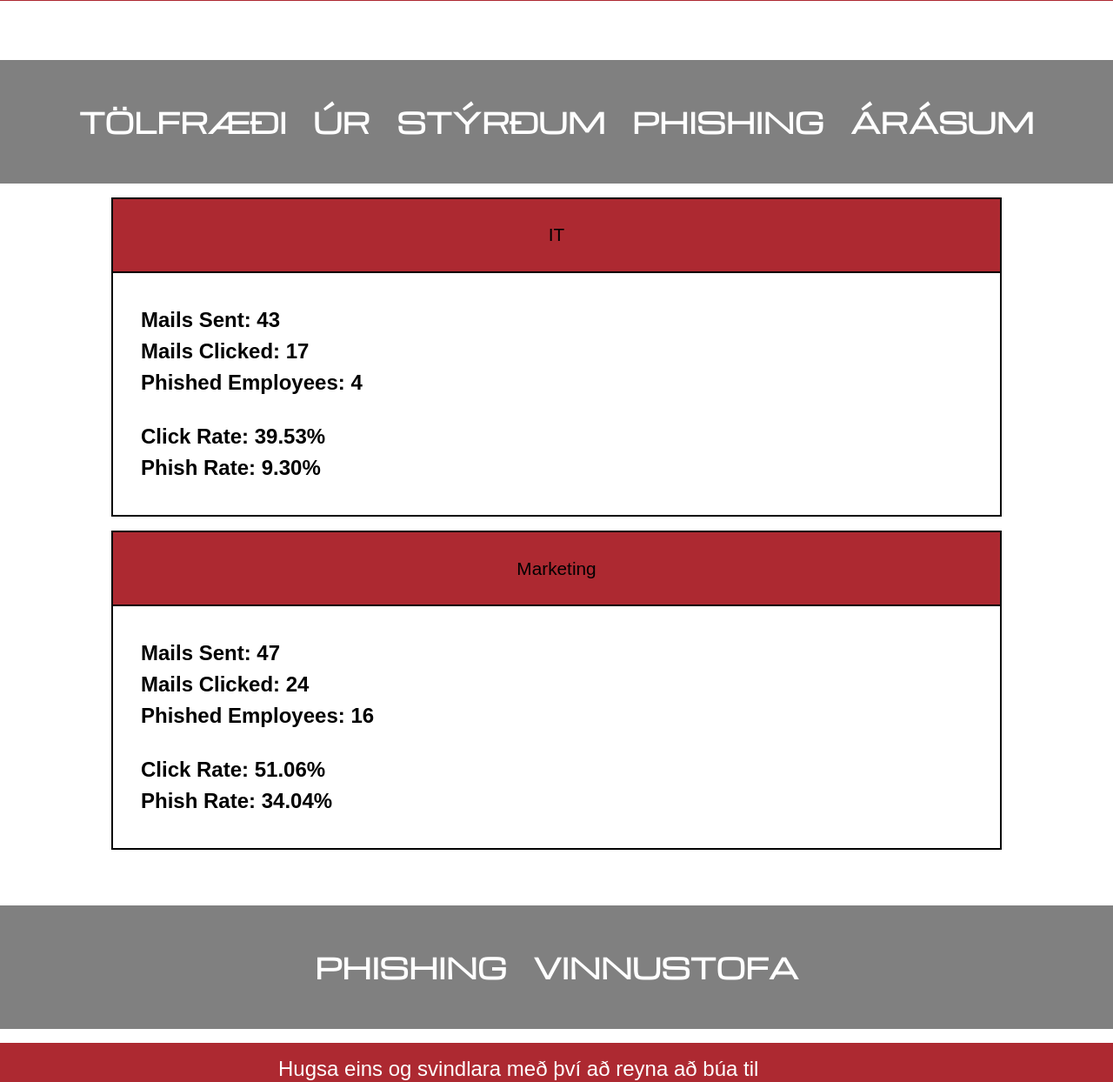
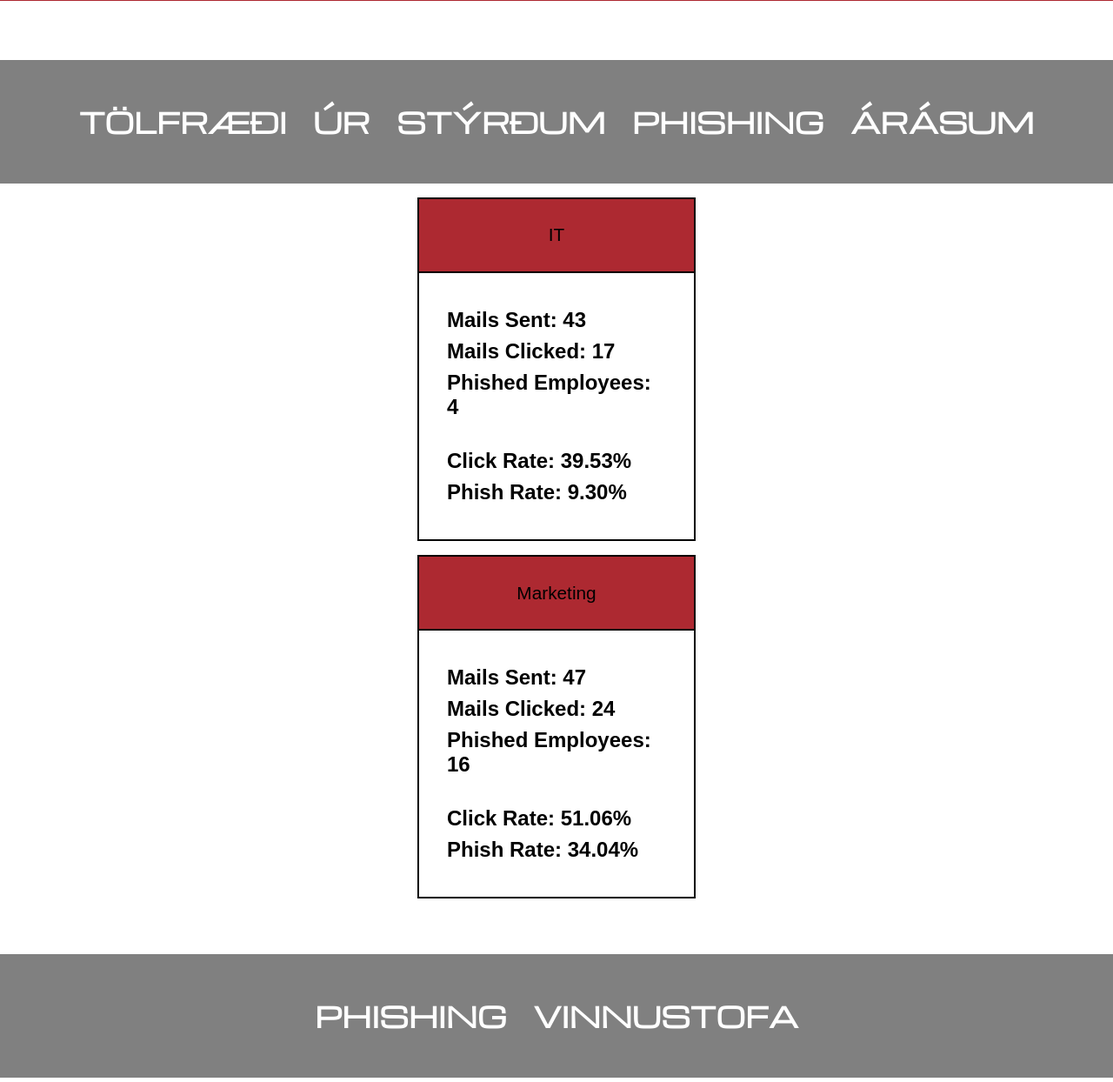
Before and after one commit to WhackingCheese/Reboothack-2020, a PHP site: page / in a window 1280 px wide. Shown: the part 626-1870 px from the top of the page at 87% size. Run offline with PHP 8.4, Linux system fonts and the light colour scheme.

Commit message:
Update index.css

```diff
--- a/website/php/styles/index.css
+++ b/website/php/styles/index.css
@@ -29,7 +29,7 @@ h1{
     font-size: 2em;
 }
 .bodymain {
-    width: 80%;
+    width: 25%;
     margin: 0em auto;
 }
 
```
